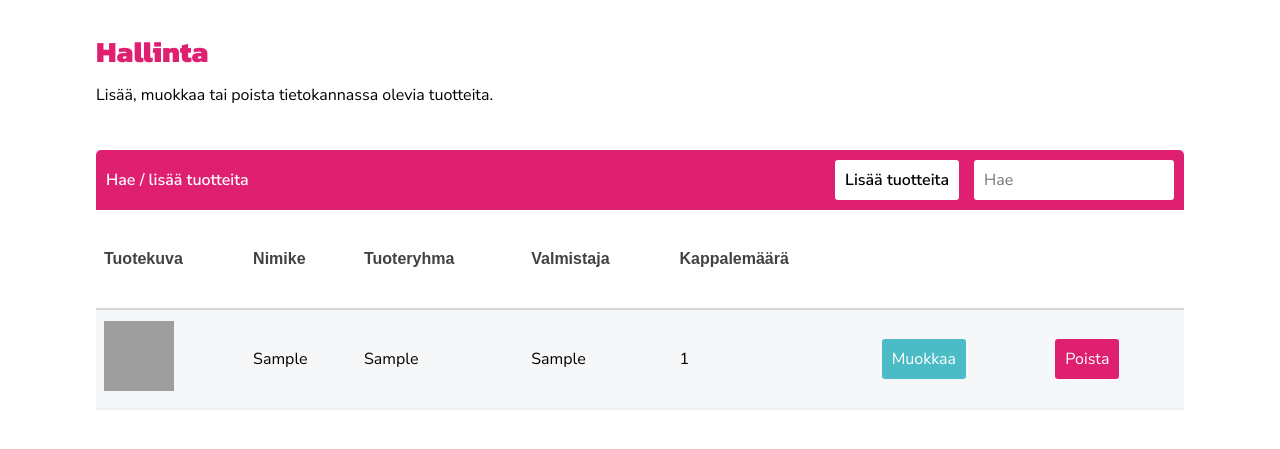
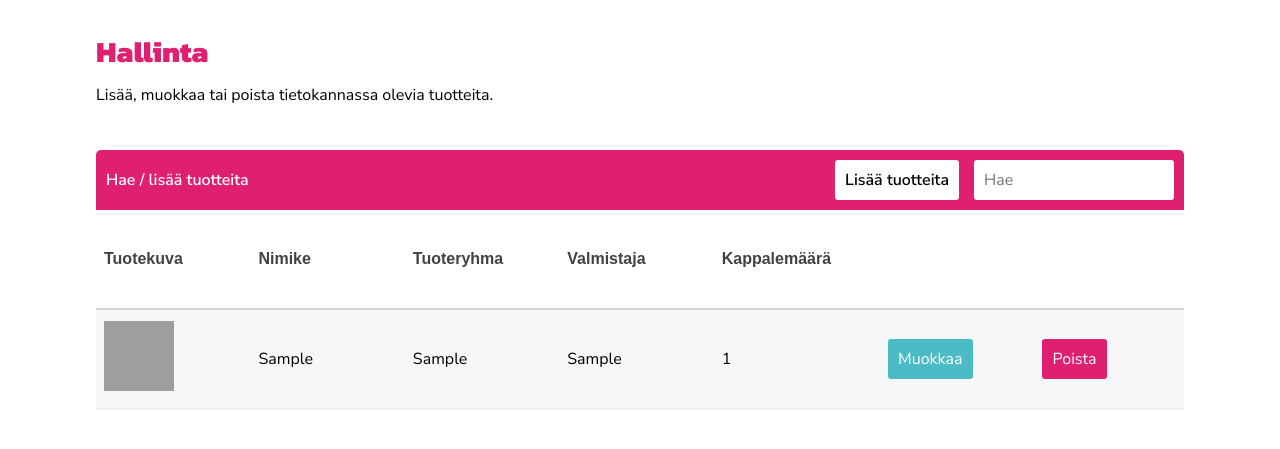
Before and after one commit to KaritaLaine/Varastonhallinta, a Django app: template varastonhallinta/varastonhallintasovellus/templates/hallinta.html in a window 1280 px wide. Shown: the part 60-509 px from the top of the page. Run offline with Django 4.2, Linux system fonts and the light colour scheme; the template is opened without the code that fills it: values that come from a table or form of the project are taken from there, others are empty; tables that the repository leaves empty hold one stand-in row (values such as "Sample post"); grey boxes are pictures that could not be loaded.

Commit message:
säädetty leveyksiä ym hakutulosten optimoimiseksi

```diff
--- a/varastonhallinta/varastonhallintasovellus/static/base.css
+++ b/varastonhallinta/varastonhallintasovellus/static/base.css
@@ -162,7 +162,7 @@ footer {
     text-align: left;
     height: 100px;
     padding: 0.5rem;
-    min-width: 270px ;
+    min-width: 270px;
 }
 
 .lainaus-taulu td {
@@ -187,6 +187,7 @@ footer {
     overflow-y:scroll;
     height: 600px;
     position: relative;
+    width: 100%;
 }
 
 
@@ -262,7 +263,7 @@ footer {
 /* TUOTEKUVA */
 
 .tuotekuva {
-    max-height: 100%;
+    width: 70px;
     image-rendering: auto;
 }
 
@@ -337,6 +338,11 @@ footer {
 
 /* HALLINTA-TAULU */
 
+.hallinta-keskita {
+    width: 85%;
+    margin: auto;
+}
+
 .hallinta-taulu {
     border-collapse: separate;
     border-spacing: 0;
@@ -347,7 +353,7 @@ footer {
     text-align: left;
     height: 100px;
     padding: 0.5rem;
-    border-bottom: 2pt solid #d6d6d6;
+    min-width: 120px;
 }
 
 .hallinta-taulu td {
@@ -356,6 +362,7 @@ footer {
 
 .hallinta-taulu th {
     background-color: white;
+    border-bottom: 2pt solid #d6d6d6;
     font-family: 'Nunito Sans semibold', sans-serif;
     color: #424242;
     position: sticky;
@@ -366,14 +373,3 @@ footer {
 .hallinta-taulu tr:nth-child(odd){
     background-color: #1b32590a;
 }
-
-.scroll-hallinta-wrap {
-    max-height: 600px;
-    overflow-y: auto;
-    width: 100%;
-}
-
-.hallinta-keskita {
-    width: 85%;
-    margin: auto;
-}
```
